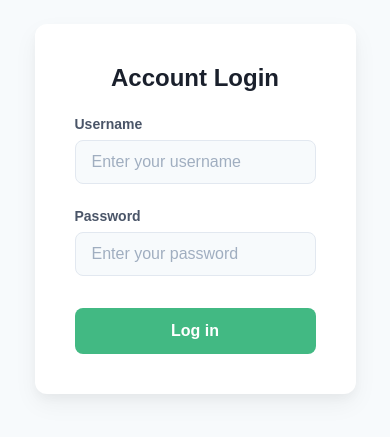
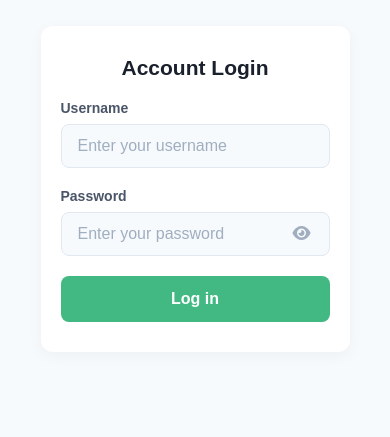
Before and after one commit to alvin-manu/todoList-Vue, a Vue app: page /login in a window 390 px wide. Shown: the part 149-586 px from the top of the page. Built offline with nearby package versions, Linux system fonts and the light colour scheme.

Commit message:
added password visibility and validations for username length and password on LoginView

```diff
--- a/src/View/LoginView.vue
+++ b/src/View/LoginView.vue
@@ -5,20 +5,45 @@
       <label for="username">Username</label>
       <input
         type="text"
-        v-model="username"
+        v-model.trim="username"
         placeholder="Enter your username"
         id="username"
         required
       />
-      <label for="password">Password</label>
-      <input
-        type="password"
-        v-model="password"
-        placeholder="Enter your password"
-        id="password"
-        required
-      />
-      <button @click="login" :disabled="islogin">
+      <p
+        v-if="username.length > 0 && username.length < 6"
+        class="error-boundary"
+      >
+        <i class="fa-solid fa-circle-info"></i> Username needs to be atleast 6
+        characters
+      </p>
+
+      <label for="password" class="password-label">Password</label>
+      <div class="password-wrapper">
+        <input
+          :type="isPasswordVisible ? 'text' : 'password'"
+          v-model.trim="password"
+          placeholder="Enter your password"
+          id="password"
+          required
+        />
+        <span class="password-toggle" @click="togglePasswordVisibility">
+          <i
+            :class="
+              isPasswordVisible ? 'fa-solid fa-eye-slash' : 'fa-solid fa-eye'
+            "
+          ></i>
+        </span>
+      </div>
+      <p
+        v-if="password.length > 0 && password.length < 6"
+        class="error-boundary"
+      >
+        <i class="fa-solid fa-circle-info"></i> Password needs to be at least 6
+        characters
+      </p>
+
+      <button type="submit" :disabled="islogin" class="login-btn">
         <span v-if="islogin">
           Log in... <i class="fa-solid fa-spinner fa-spin"></i>
         </span>
@@ -38,16 +63,29 @@ export default {
       username: "",
       password: "",
       islogin: false,
+      isPasswordVisible: false,
     };
   },
   methods: {
     ...mapActions(["handleUserLogin"]),
 
+    togglePasswordVisibility() {
+      this.isPasswordVisible = !this.isPasswordVisible;
+    },
+
     async login() {
-      if(!this.username || !this.password){
-        this.$toast.warning("Username and Password must not be empty")
-        return
+      if (!this.username || !this.password) {
+        this.$toast.warning("Username and Password must not be empty");
+        return;
       }
+
+      if (this.username.length < 6 || this.password.length < 6) {
+        this.$toast.warning(
+          "Username and Password need to be at least 6 characters",
+        );
+        return;
+      }
+
       this.islogin = true;
       const loginSuccess = await this.handleUserLogin({
         username: this.username,
@@ -70,18 +108,20 @@ export default {
   justify-content: center;
   align-items: center;
   min-height: 80vh;
-  padding: 20px;
+  padding: 16px;
+  box-sizing: border-box;
 }
 
 form {
   background: #ffffff;
-  padding: 40px;
+  padding: 40px 30px;
   width: 100%;
-  max-width: 400px;
+  max-width: 600px;
   border-radius: 12px;
   box-shadow: 0 10px 25px rgba(0, 0, 0, 0.05), 0 5px 10px rgba(0, 0, 0, 0.03);
   display: flex;
   flex-direction: column;
+  box-sizing: border-box;
 }
 
 h2 {
@@ -100,16 +140,28 @@ label {
   text-align: left;
 }
 
+.password-wrapper {
+  position: relative;
+  display: flex;
+  align-items: center;
+  width: 100%;
+}
+
 input {
+  width: 100%;
+  box-sizing: border-box;
   padding: 12px 16px;
   font-size: 16px;
   border: 1.5px solid #e2e8f0;
   border-radius: 8px;
-  margin-bottom: 24px;
   background-color: #f7fafc;
   color: #2d3748;
   outline: none;
   transition: all 0.2s ease-in-out;
+}
+
+.password-wrapper input {
+  padding-right: 44px;
 }
 
 input:focus {
@@ -122,6 +174,35 @@ input::placeholder {
   color: #a0aec0;
 }
 
+.password-toggle {
+  position: absolute;
+  right: 14px;
+  cursor: pointer;
+  color: #a0aec0;
+  padding: 4px;
+  user-select: none;
+  transition: color 0.2s ease;
+  z-index: 2;
+}
+
+.password-toggle:hover {
+  color: #4a5568;
+}
+
+.error-boundary {
+  color: #e53e3e;
+  font-size: 12px;
+  font-weight: 500;
+  margin: 6px 0 0 0;
+  display: flex;
+  align-items: center;
+  gap: 6px;
+}
+
+.error-boundary i {
+  font-size: 13px;
+}
+
 button {
   background-color: #42b983;
   color: #ffffff;
@@ -131,15 +212,38 @@ button {
   border: none;
   border-radius: 8px;
   cursor: pointer;
+  width: 100%;
   transition: background-color 0.2s ease;
-  margin-top: 8px;
 }
 
-button:hover {
+button:hover:not(:disabled) {
   background-color: #38a169;
 }
 
-button:active {
+button:active:not(:disabled) {
   background-color: #2f855a;
 }
+
+button:disabled {
+  background-color: #cbd5e0;
+  color: #718096;
+  cursor: not-allowed;
+}
+
+.password-label,
+.login-btn {
+  margin-top: 20px;
+}
+
+@media (max-width: 480px) {
+  form {
+    padding: 30px 20px;
+    box-shadow: 0 4px 15px rgba(0, 0, 0, 0.04);
+  }
+
+  h2 {
+    font-size: 21px;
+    margin-bottom: 20px;
+  }
+}
 </style>
```
